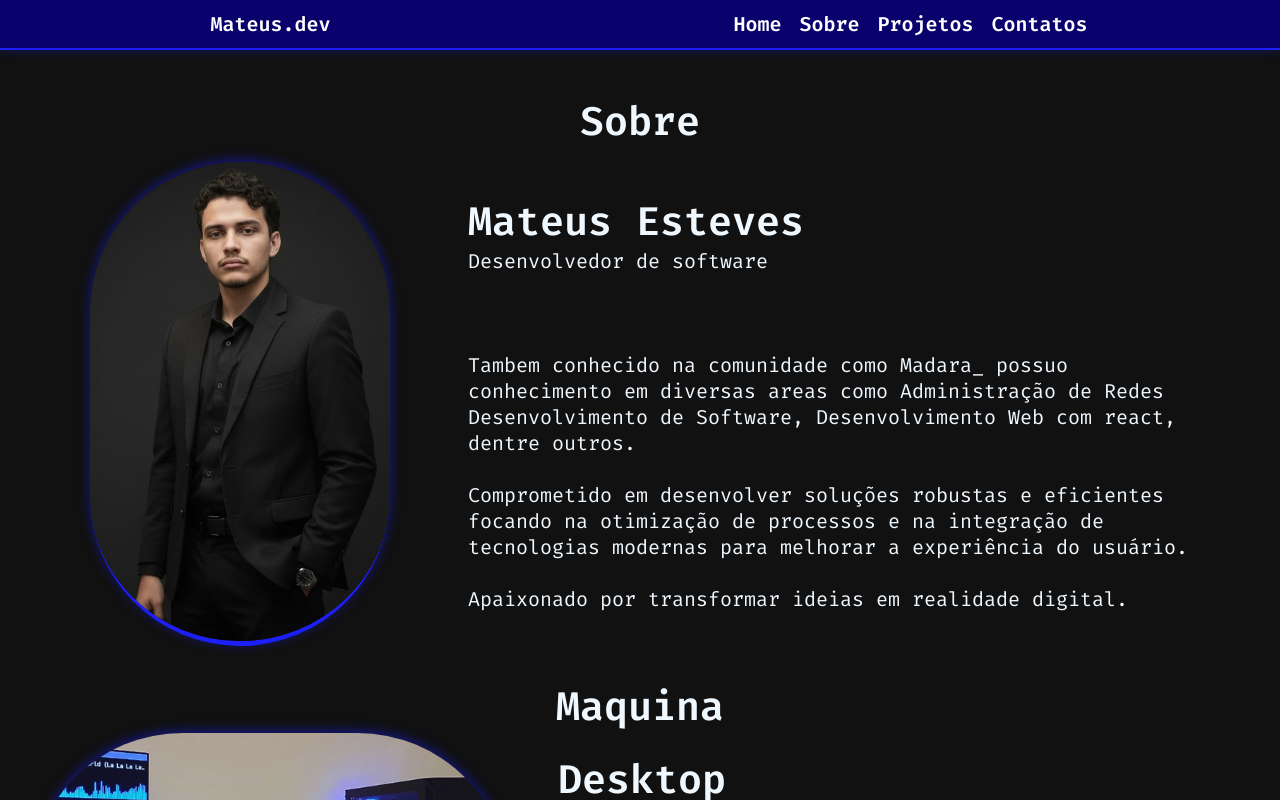
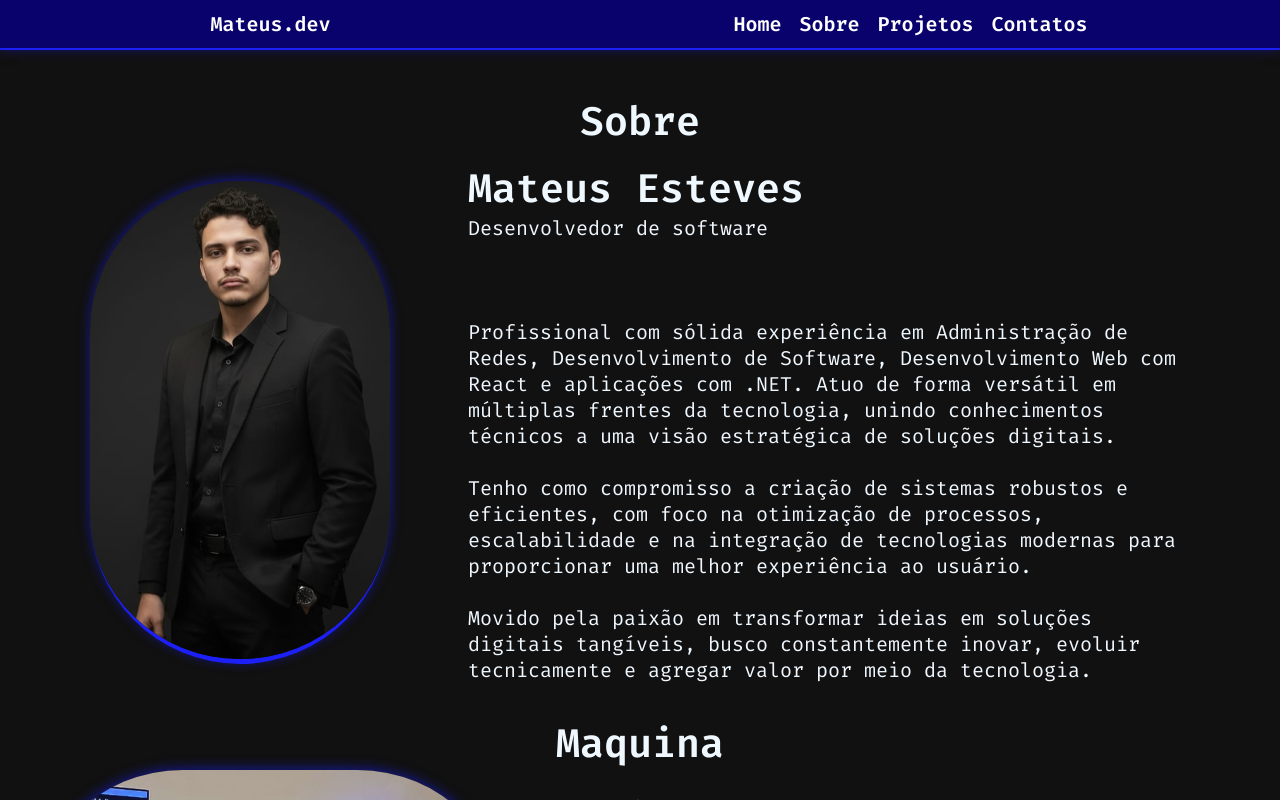
Before and after one commit to Mateusdev3/Portifolio-dev-main, a React (Vite) app: page /sobre in a window 1280 px wide. Shown: the top 800 px of the page. Built offline with nearby package versions, Linux system fonts and the light colour scheme.

Commit message:
Update index.jsx

```diff
--- a/src/pages/Sobre/index.jsx
+++ b/src/pages/Sobre/index.jsx
@@ -20,9 +20,9 @@ function Sobre() {
                             <span>Desenvolvedor de software</span> <br />
                             <br />
                             <br />
-                            <p>Tambem conhecido na comunidade como Madara_ possuo conhecimento em diversas areas como Administração de Redes  Desenvolvimento de Software, Desenvolvimento Web com react, dentre outros.</p> <br />
-                            <p>Comprometido em desenvolver soluções robustas e eficientes focando na otimização de processos e na integração de tecnologias modernas para melhorar a experiência do usuário.</p> <br />
-                            <p>Apaixonado por transformar ideias em realidade digital.</p>
+                            <p>Profissional com sólida experiência em Administração de Redes, Desenvolvimento de Software, Desenvolvimento Web com React e aplicações com .NET. Atuo de forma versátil em múltiplas frentes da tecnologia, unindo conhecimentos técnicos a uma visão estratégica de soluções digitais.</p> <br />
+                            <p>Tenho como compromisso a criação de sistemas robustos e eficientes, com foco na otimização de processos, escalabilidade e na integração de tecnologias modernas para proporcionar uma melhor experiência ao usuário.</p> <br />
+                            <p>Movido pela paixão em transformar ideias em soluções digitais tangíveis, busco constantemente inovar, evoluir tecnicamente e agregar valor por meio da tecnologia.</p>
                         </div>
                     </div>
                 </div>
```
